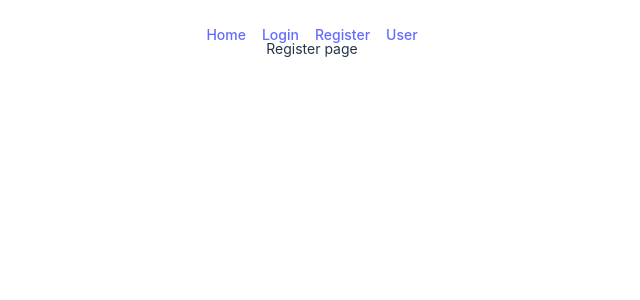
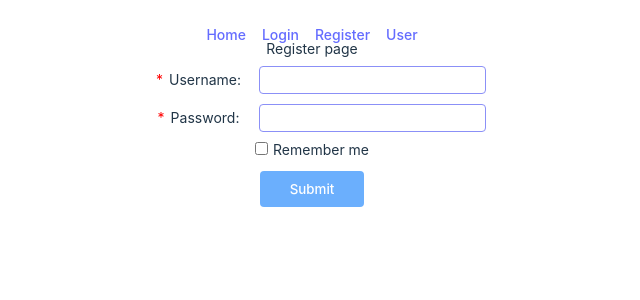
Before and after one commit to edu-testes/fake-backend-api-connection, a React (Vite) app: page /register in a window 1280 px wide. Shown: the top 300 px of the page, without its empty margins (328-968 px from the left). Built offline with nearby package versions, Linux system fonts and the light colour scheme.

Commit message:
Corrected AuthPage and RegisterPage

```diff
--- a/src/pages/RegisterPage.tsx
+++ b/src/pages/RegisterPage.tsx
@@ -1,6 +1,10 @@
+import UserForm  from "../components/UserForm/UserForm.tsx";
+
 export default function RegisterPage() {
   return (
-  <>
-    <p>Register page</p>
-  </>)
+    <>
+      <p>Register page</p>
+      <UserForm />
+    </>
+  )
 }
```
Also changed, not shown: src/pages/AuthPage.tsx (renamed from src/pages/AuthPage.ts, +5 -2 lines).
